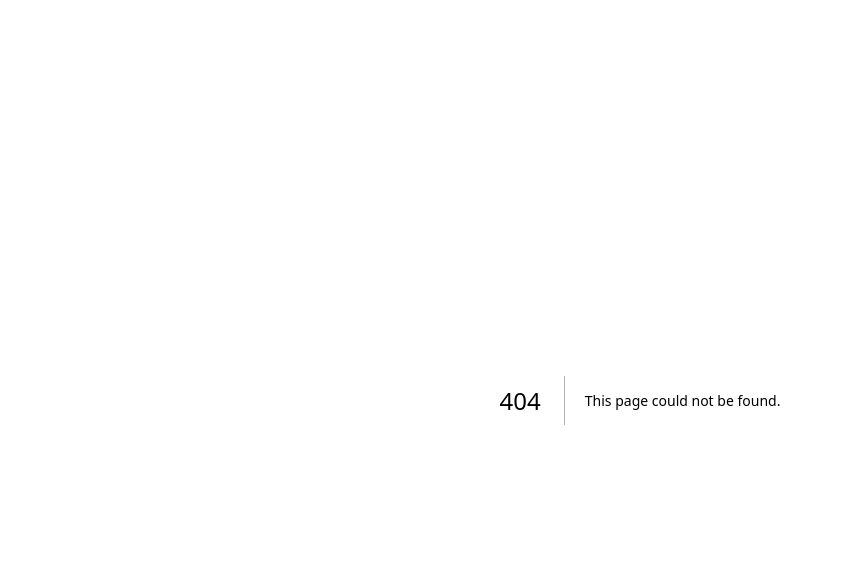
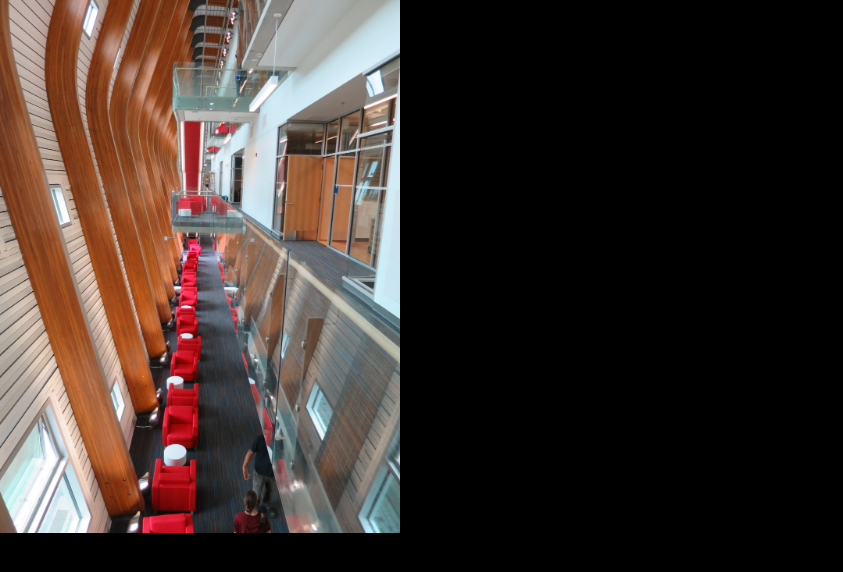
Before and after one commit to ratemystudyspot/website, a Next.js app: page /studyspot/1 in a window 1280 px wide. Before the commit this address had no page. Shown: the top 572 px of the page, without its empty margins (0-843 px from the left). Built offline with nearby package versions, Linux system fonts and the light colour scheme.

Commit message:
Pushed up for anthony to work on

```diff
--- a/src/app/globals.css
+++ b/src/app/globals.css
@@ -8,7 +8,7 @@
   --background-end-rgb: 255, 255, 255;
 }
 
-@media (prefers-color-scheme: dark) {
+@media (prefers-color-scheme: light) {
   :root {
     --foreground-rgb: 255, 255, 255;
     --background-start-rgb: 0, 0, 0;
--- a/src/app/home/page.tsx
+++ b/src/app/home/page.tsx
@@ -8,6 +8,7 @@ export default function Home() {
       {sSample.map((spot) => (
         <Preview
           key={spot.id}
+          id={spot.id}
           title={spot.name}
           location={spot.locationLink}
           imageLink={spot.imageLinks[0]}
--- /dev/null
+++ b/src/app/studyspot/[id]/page.tsx
@@ -0,0 +1,31 @@
+import Image from "next/image";
+
+// Replace with actual fetch from backend
+import sSample from "@/src/sample-data/SpotsSample";
+
+export default function StudySpot({ params }: { params: { id: string } }) {
+  const spot = sSample.filter((spot) => spot.id == params.id)[0];
+  return (
+    <div className="flex w-screen flex-row items-center justify-center">
+      <div className="flex h-full w-[40%]">
+        <div className="h-[50vh] w-full overflow-hidden rounded-[1.0625rem]">
+          <Image
+            className="size-full h-full w-full object-cover"
+            src={spot.imageLinks[0]}
+            alt={spot.name}
+            width={400}
+            placeholder="blur"
+          />
+        </div>
+      </div>
+      <div className="flex h-full w-[40%]"></div>
+    </div>
+  );
+}
+
+// title,
+// location,
+// imageLink,
+// totalReviews,
+// averageRating,
+// tags,
```
Also changed, not shown: src/components/homepage/SpotPreview.tsx (+10 -1 lines).
